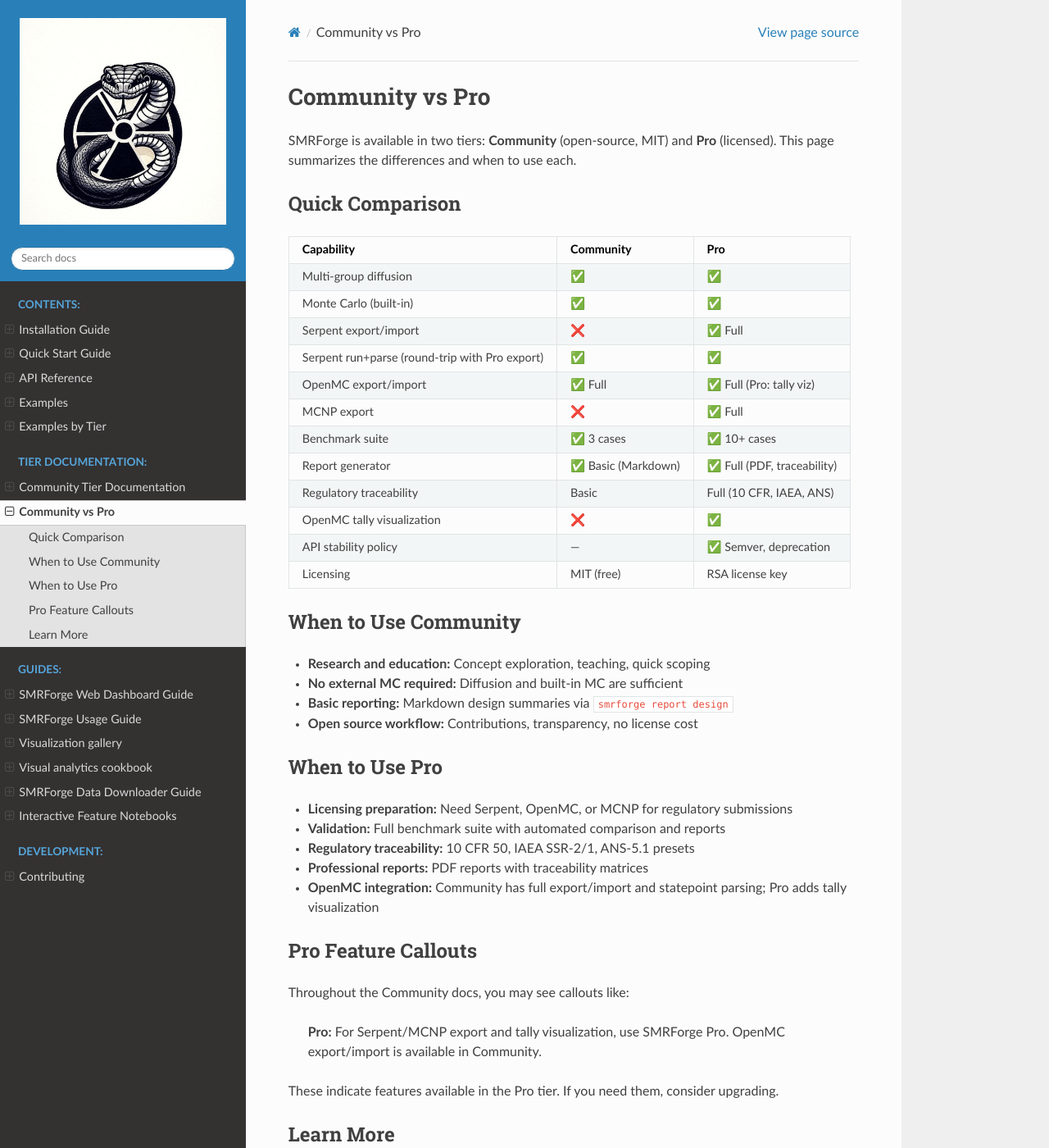
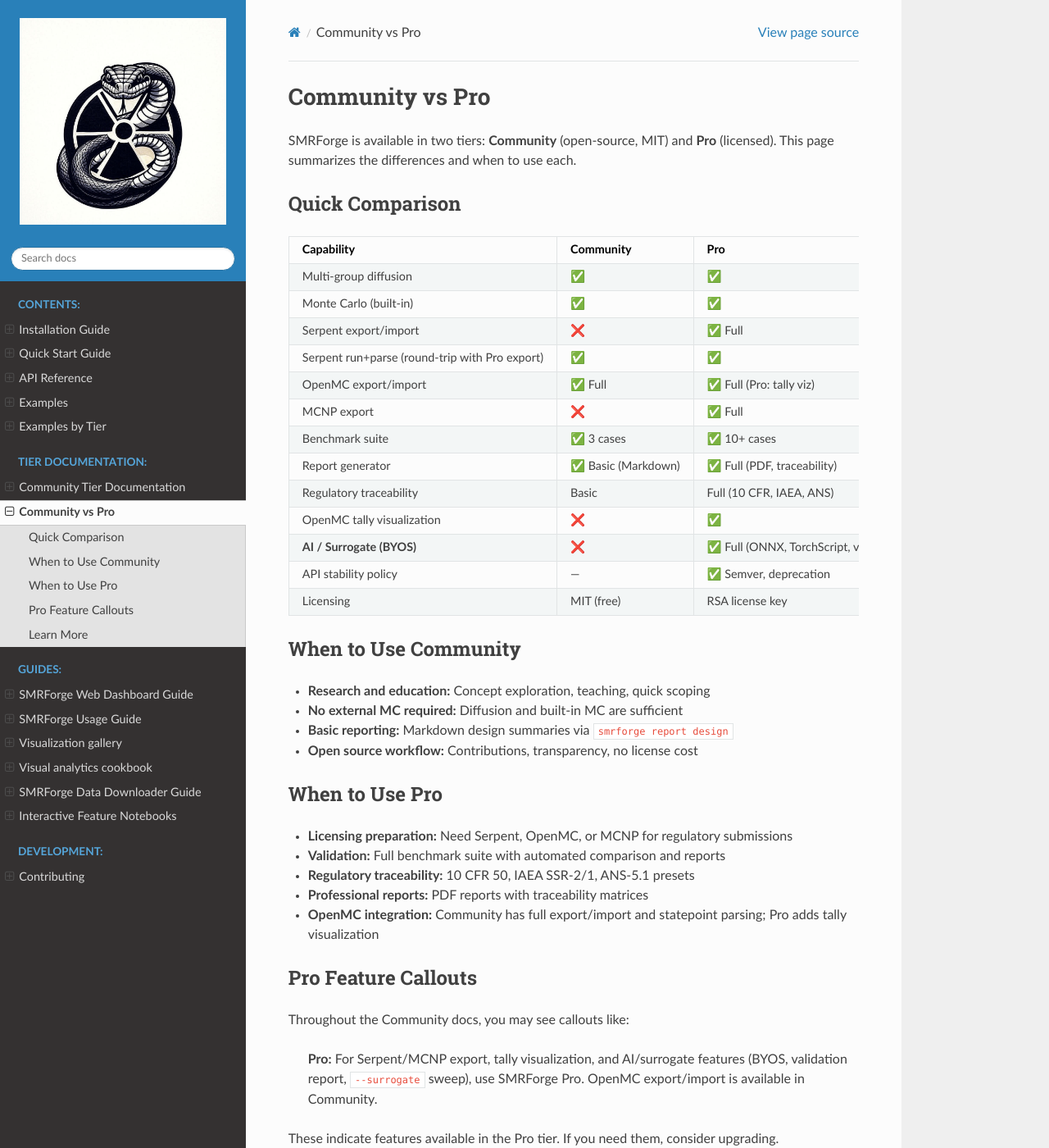
Before and after one commit to SMRFORGE/smrforge, a Sphinx documentation site: the page built from docs/community_vs_pro.md, in a window 1280 px wide and 1400 px high. Shown: the whole window at 82% size. Built offline with Sphinx 7.4.7 and the Read the Docs theme 3.1.0, drawn with Linux system fonts in a browser that asks for light colours; pages that are not in the unit, such as notebooks, are missing from menus.

Commit message:
docs: clarify AI/surrogate features are Pro-only
Co-authored-by: Cursor <cursoragent@cursor.com>

```diff
--- a/docs/community_vs_pro.md
+++ b/docs/community_vs_pro.md
@@ -16,6 +16,7 @@ SMRForge is available in two tiers: **Community** (open-source, MIT) and **Pro**
 | Report generator | ✅ Basic (Markdown) | ✅ Full (PDF, traceability) |
 | Regulatory traceability | Basic | Full (10 CFR, IAEA, ANS) |
 | OpenMC tally visualization | ❌ | ✅ |
+| **AI / Surrogate (BYOS)** | ❌ | ✅ Full (ONNX, TorchScript, validation report, sweep --surrogate) |
 | API stability policy | — | ✅ Semver, deprecation |
 | Licensing | MIT (free) | RSA license key |
 
@@ -38,7 +39,7 @@ SMRForge is available in two tiers: **Community** (open-source, MIT) and **Pro**
 
 Throughout the Community docs, you may see callouts like:
 
-> **Pro:** For Serpent/MCNP export and tally visualization, use SMRForge Pro. OpenMC export/import is available in Community.
+> **Pro:** For Serpent/MCNP export, tally visualization, and AI/surrogate features (BYOS, validation report, `--surrogate` sweep), use SMRForge Pro. OpenMC export/import is available in Community.
 
 These indicate features available in the Pro tier. If you need them, consider upgrading.
 
```
